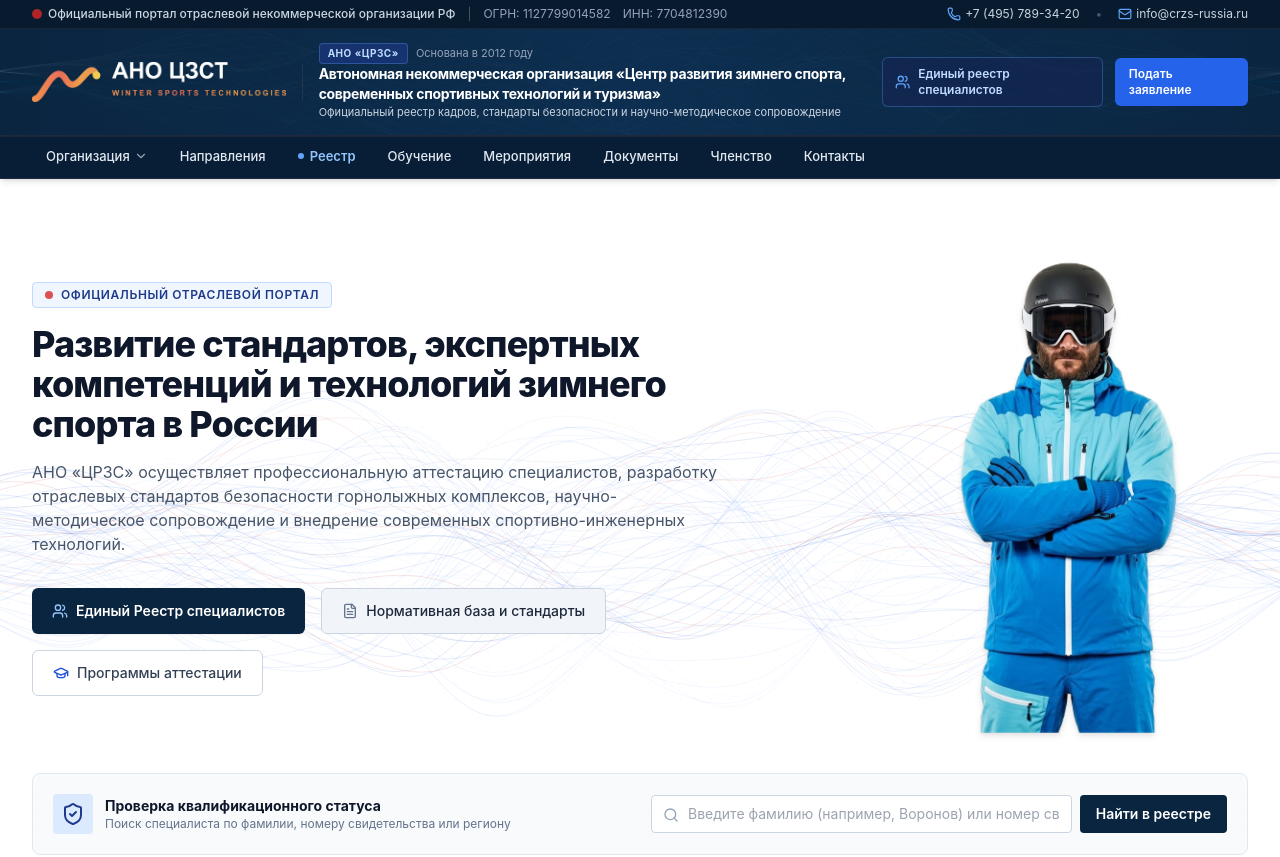
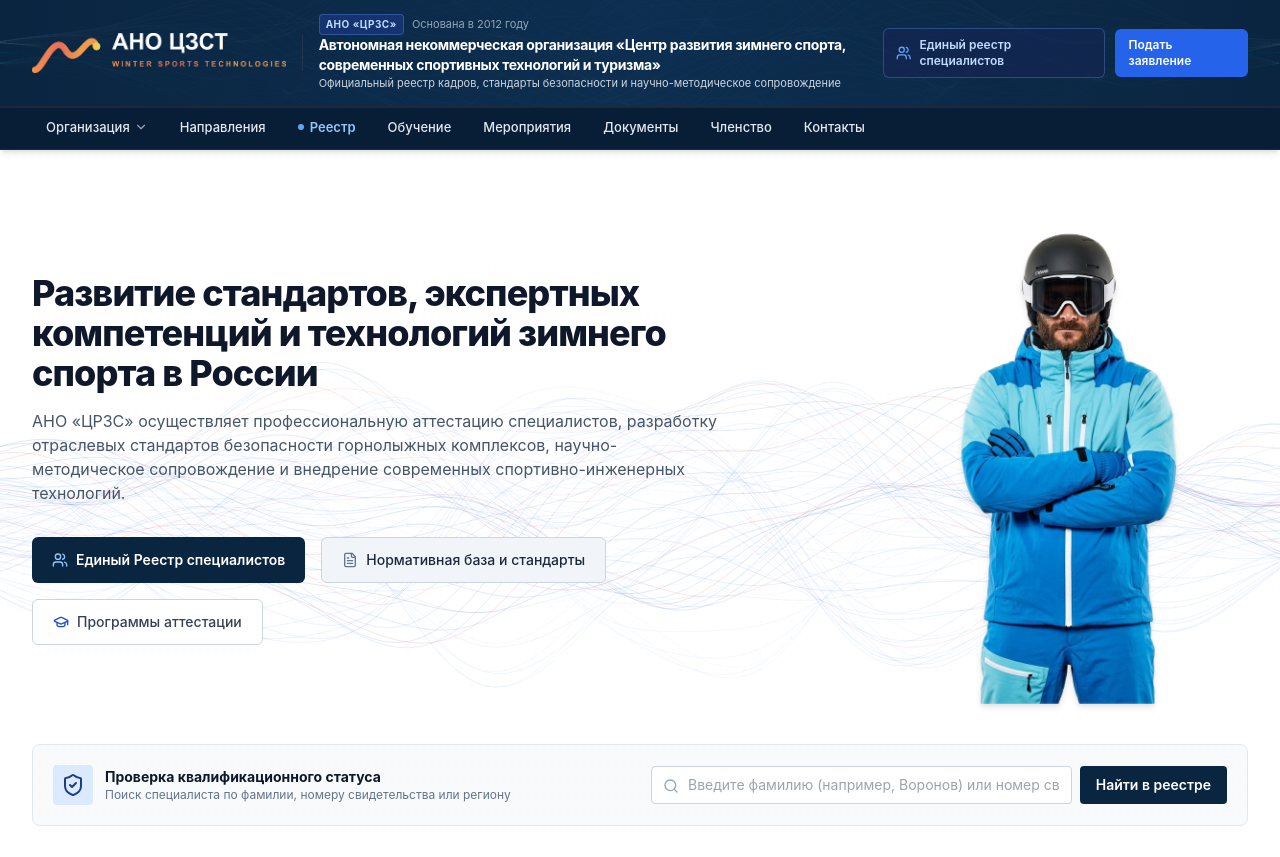
Before and after one commit to Zergan84/ano-crzs, a Next.js app: page / in a window 1280 px wide. Shown: the top 857 px of the page. Built offline with nearby package versions, Linux system fonts and the light colour scheme.

Commit message:
feat: remove top bar, add scroll shrink to header, minimize mobile header and hide portal badge

```diff
--- a/src/app/page.tsx
+++ b/src/app/page.tsx
@@ -48,10 +48,12 @@
         <div className="max-w-7xl mx-auto px-4 sm:px-6 lg:px-8 relative z-10">
           <div className="grid grid-cols-1 lg:grid-cols-12 gap-8 lg:gap-12 items-center">
             <div className="lg:col-span-7">
+              {/* Временно скрыто:
               <div className="inline-flex items-center gap-2 px-3 py-1 rounded bg-blue-50 border border-blue-200 text-blue-900 text-xs font-semibold uppercase tracking-wider mb-4">
                 <span className="w-2 h-2 rounded-full bg-red-600 inline-block animate-pulse"></span>
                 Официальный отраслевой портал
               </div>
+              */}
 
               <h1 className="text-2xl sm:text-3xl lg:text-4xl font-extrabold text-slate-900 leading-tight tracking-tight">
                 Развитие стандартов, экспертных компетенций и технологий зимнего спорта в России
--- a/src/components/layout/Header.tsx
+++ b/src/components/layout/Header.tsx
@@ -1,12 +1,10 @@
 'use client';
 
-import React, { useState } from 'react';
+import React, { useState, useEffect } from 'react';
 import Image from 'next/image';
 import { usePathname } from 'next/navigation';
 import NextLink from 'next/link';
 import {
-  Phone,
-  Mail,
   Menu,
   X,
   Users,
@@ -19,6 +17,16 @@
   const pathname = usePathname();
   const [mobileMenuOpen, setMobileMenuOpen] = useState(false);
   const [aboutDropdownOpen, setAboutDropdownOpen] = useState(false);
+  const [scrolled, setScrolled] = useState(false);
+
+  useEffect(() => {
+    const handleScroll = () => {
+      setScrolled(window.scrollY > 25);
+    };
+    handleScroll();
+    window.addEventListener('scroll', handleScroll, { passive: true });
+    return () => window.removeEventListener('scroll', handleScroll);
+  }, []);
 
   const isActive = (path: string) => {
     return pathname.startsWith(path);
@@ -45,48 +53,19 @@
   ];
 
   return (
-    <header className="w-full bg-[#0A2540] text-white border-b border-slate-800 sticky top-0 z-50 shadow-md">
-      {/* Top Official Info Bar */}
-      <div className="bg-[#071A2E] text-slate-300 text-xs py-1.5 px-4 sm:px-6 lg:px-8 border-b border-slate-800/80">
-        <div className="max-w-7xl mx-auto flex flex-wrap items-center justify-between gap-2">
-          <div className="flex items-center space-x-3">
-            <span className="inline-flex items-center gap-1.5 font-medium text-slate-300">
-              <span className="w-2.5 h-2.5 rounded-full bg-red-600 inline-block animate-pulse"></span>
-              Официальный портал отраслевой некоммерческой организации РФ
-            </span>
-            <span className="hidden md:inline text-slate-600">|</span>
-            <span className="hidden md:inline text-slate-400">ОГРН: {ORGANIZATION.ogrn}</span>
-            <span className="hidden lg:inline text-slate-400">ИНН: {ORGANIZATION.inn}</span>
-          </div>
-
-          <div className="flex items-center space-x-4 text-slate-300">
-            <a
-              href={`tel:${ORGANIZATION.phone.replace(/[^0-9+]/g, '')}`}
-              className="inline-flex items-center gap-1 hover:text-white transition-colors"
+    <header className="w-full bg-[#0A2540] text-white border-b border-slate-800 sticky top-0 z-50 shadow-md transition-all duration-300">
+      {/* Main Branding Bar (Deep Navy with subtle Guilloche security ribbon) */}
+      <div
+        className={`bg-gradient-to-r from-[#0A2540] via-[#0D2E50] to-[#0A2540] px-4 sm:px-6 lg:px-8 border-b border-slate-800 relative overflow-hidden transition-all duration-300 ${
+          scrolled ? 'py-1 sm:py-1.5' : 'py-1.5 sm:py-3.5'
+        }`}
       >
-              <Phone className="w-3.5 h-3.5 text-blue-400" />
-              <span>{ORGANIZATION.phone}</span>
-            </a>
-            <span className="text-slate-600 hidden sm:inline">•</span>
-            <a
-              href={`mailto:${ORGANIZATION.receptionEmail}`}
-              className="inline-flex items-center gap-1 hover:text-white transition-colors hidden sm:inline-flex"
-            >
-              <Mail className="w-3.5 h-3.5 text-blue-400" />
-              <span>{ORGANIZATION.receptionEmail}</span>
-            </a>
-          </div>
-        </div>
-      </div>
-
-      {/* Main Branding Bar (Deep Navy with subtle Guilloche security ribbon) */}
-      <div className="bg-gradient-to-r from-[#0A2540] via-[#0D2E50] to-[#0A2540] py-3.5 px-4 sm:px-6 lg:px-8 border-b border-slate-800 relative overflow-hidden">
         {/* Subtle dark security guilloche curves */}
         <GuillochePattern variant="ribbon" theme="dark" opacity={0.35} />
 
         <div className="max-w-7xl mx-auto flex items-center justify-between gap-4 relative z-10">
           {/* Logo & Organization Titles */}
-          <NextLink href="/" className="flex items-center gap-4 group">
+          <NextLink href="/" className="flex items-center gap-3 sm:gap-4 group">
             {/* Official Logo on Dark Navy */}
             <div className="shrink-0 flex items-center">
               <Image
@@ -94,65 +73,92 @@
                 alt="АНО ЦЗСТ — Winter Sports Technologies"
                 width={210}
                 height={33}
-                className="h-9 sm:h-10 w-auto object-contain drop-shadow-sm"
+                className={`w-auto object-contain drop-shadow-sm transition-all duration-300 ${
+                  scrolled
+                    ? 'h-6 sm:h-7'
+                    : 'h-7 sm:h-9 lg:h-10'
+                }`}
                 priority
               />
             </div>
 
-            <div className="h-9 w-px bg-slate-700/60 hidden sm:block"></div>
+            {/* Divider (Hidden on mobile) */}
+            <div className={`w-px bg-slate-700/60 hidden sm:block transition-all duration-300 ${
+              scrolled ? 'h-6' : 'h-9'
+            }`} />
 
-            <div className="flex flex-col">
+            {/* Text block: COMPLETELY HIDDEN ON MOBILE */}
+            <div className="hidden sm:flex flex-col transition-all duration-300">
               <div className="flex items-center gap-2">
-                <span className="text-[10px] font-bold tracking-wider uppercase text-blue-200 bg-blue-900/60 px-2 py-0.5 rounded border border-blue-400/30">
+                <span className="text-[10px] font-bold tracking-wider uppercase text-blue-200 bg-blue-900/60 px-1.5 py-0.5 rounded border border-blue-400/30">
                   {ORGANIZATION.shortName}
                 </span>
-                <span className="text-[11px] text-slate-400 hidden sm:inline">
+                {!scrolled && (
+                  <span className="text-[11px] text-slate-400 hidden md:inline">
                     Основана в {ORGANIZATION.establishedYear} году
                   </span>
+                )}
               </div>
+
+              {!scrolled ? (
+                <>
                   <h1 className="text-xs sm:text-sm lg:text-[14px] font-bold text-white leading-snug tracking-tight max-w-xl group-hover:text-blue-200 transition-colors">
                     {ORGANIZATION.fullName}
                   </h1>
                   <p className="text-[11px] text-slate-300 hidden md:block">
                     Официальный реестр кадров, стандарты безопасности и научно-методическое сопровождение
                   </p>
+                </>
+              ) : (
+                <div className="text-xs text-slate-300 font-medium truncate max-w-md hidden md:block">
+                  {ORGANIZATION.fullName}
+                </div>
+              )}
             </div>
           </NextLink>
 
           {/* Quick Action Badges */}
-          <div className="hidden lg:flex items-center gap-3">
+          <div className="hidden lg:flex items-center gap-2.5">
             <NextLink
               href="/specialists"
-              className="inline-flex items-center gap-2 px-3 py-2 text-xs font-semibold rounded-md border border-blue-400/30 bg-blue-950/60 text-blue-200 hover:bg-blue-900/80 hover:text-white transition-colors shadow-2xs"
+              className={`inline-flex items-center gap-2 font-semibold rounded-md border border-blue-400/30 bg-blue-950/60 text-blue-200 hover:bg-blue-900/80 hover:text-white transition-all shadow-2xs ${
+                scrolled ? 'px-2.5 py-1 text-[11px]' : 'px-3 py-2 text-xs'
+              }`}
             >
-              <Users className="w-4 h-4 text-blue-400" />
+              <Users className={`${scrolled ? 'w-3.5 h-3.5' : 'w-4 h-4'} text-blue-400`} />
               <span>Единый реестр специалистов</span>
             </NextLink>
             <NextLink
               href="/membership"
-              className="inline-flex items-center gap-2 px-3.5 py-2 text-xs font-semibold rounded-md bg-blue-600 text-white hover:bg-blue-500 transition-colors shadow-2xs"
+              className={`inline-flex items-center gap-2 font-semibold rounded-md bg-blue-600 text-white hover:bg-blue-500 transition-all shadow-2xs ${
+                scrolled ? 'px-3 py-1 text-[11px]' : 'px-3.5 py-2 text-xs'
+              }`}
             >
               <span>Подать заявление</span>
             </NextLink>
           </div>
 
-          {/* Mobile Menu Button */}
+          {/* Mobile Menu Button - Minimal height */}
           <div className="flex items-center lg:hidden gap-2">
             <button
               onClick={() => setMobileMenuOpen(!mobileMenuOpen)}
-              className="p-2 rounded-md text-slate-200 hover:bg-slate-800 focus:outline-none focus:ring-2 focus:ring-blue-500"
+              className="p-1.5 rounded-md text-slate-200 hover:bg-slate-800 focus:outline-none focus:ring-2 focus:ring-blue-500"
               aria-label="Открыть главное меню"
             >
-              {mobileMenuOpen ? <X className="w-6 h-6" /> : <Menu className="w-6 h-6" />}
+              {mobileMenuOpen ? <X className="w-5 h-5" /> : <Menu className="w-5 h-5" />}
             </button>
           </div>
         </div>
       </div>
 
       {/* Primary Navigation Menu (Deep Navy / Slate) */}
-      <nav className="hidden lg:block bg-[#071E36] border-t border-slate-800/90 px-4 sm:px-6 lg:px-8">
+      <nav className={`hidden lg:block bg-[#071E36] border-t border-slate-800/90 px-4 sm:px-6 lg:px-8 transition-all duration-300 ${
+        scrolled ? 'py-0' : 'py-0'
+      }`}>
         <div className="max-w-7xl mx-auto flex items-center justify-between">
-          <ul className="flex items-center space-x-1 text-[13px] font-medium text-slate-200">
+          <ul className={`flex items-center space-x-1 font-medium text-slate-200 transition-all duration-300 ${
+            scrolled ? 'text-xs' : 'text-[13px]'
+          }`}>
             {navLinks.map((item) => {
               const active = isActive(item.href);
 
@@ -166,7 +172,9 @@
                   >
                     <NextLink
                       href={item.href}
-                      className={`inline-flex items-center gap-1 px-3.5 py-2.5 transition-colors border-b-2 ${
+                      className={`inline-flex items-center gap-1 transition-all border-b-2 ${
+                        scrolled ? 'px-3 py-1.5' : 'px-3.5 py-2.5'
+                      } ${
                         active
                           ? 'border-blue-400 text-white font-semibold bg-white/10'
                           : 'border-transparent text-slate-200 hover:text-white hover:bg-white/5'
@@ -197,7 +205,9 @@
                 <li key={item.href}>
                   <NextLink
                     href={item.href}
-                    className={`inline-flex items-center gap-1.5 px-3.5 py-2.5 transition-colors border-b-2 ${
+                    className={`inline-flex items-center gap-1.5 transition-all border-b-2 ${
+                      scrolled ? 'px-3 py-1.5' : 'px-3.5 py-2.5'
+                    } ${
                       active
                         ? 'border-blue-400 text-white font-semibold bg-white/10'
                         : item.highlight
```
Lines whose indentation alone changed are shown as unchanged.
